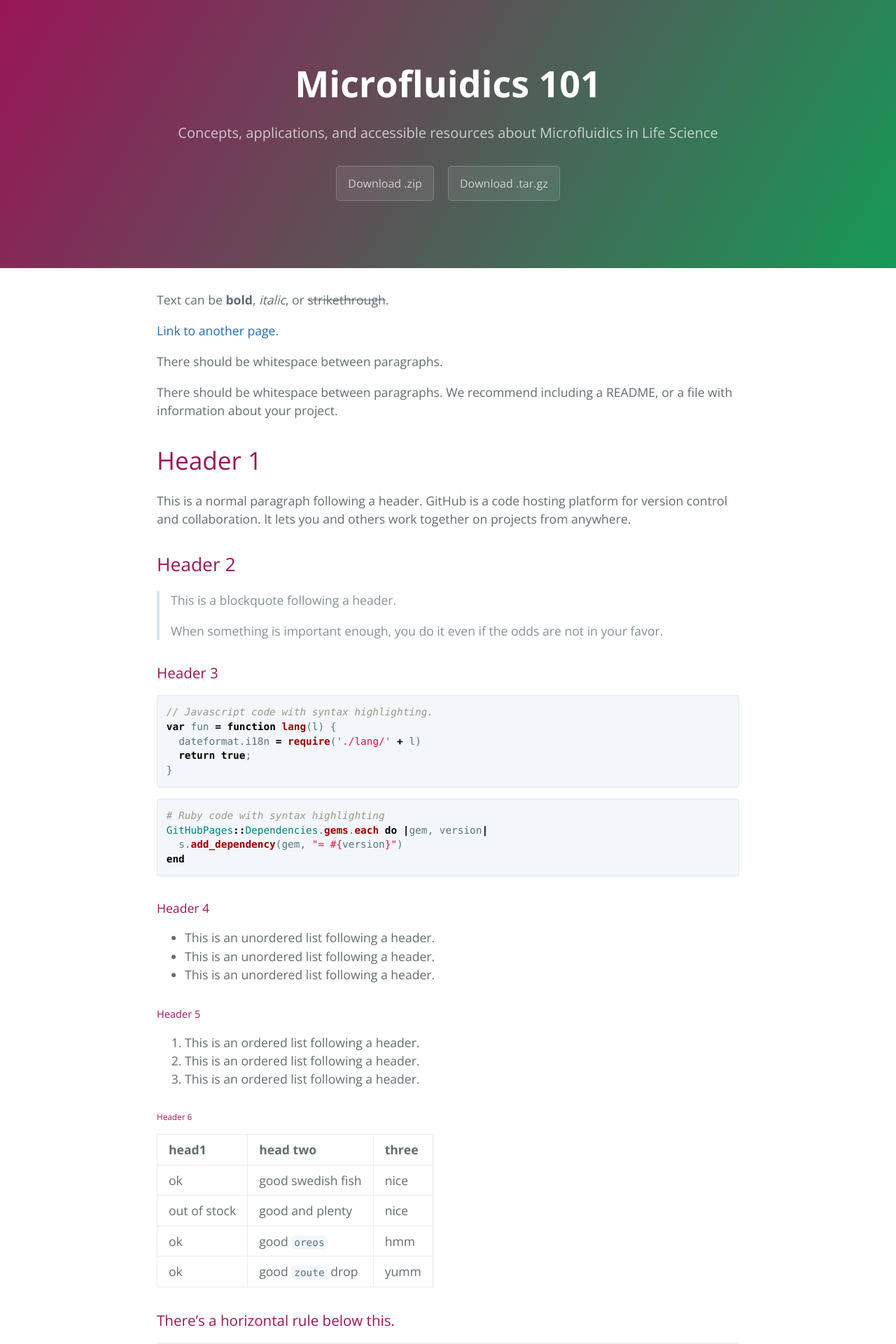
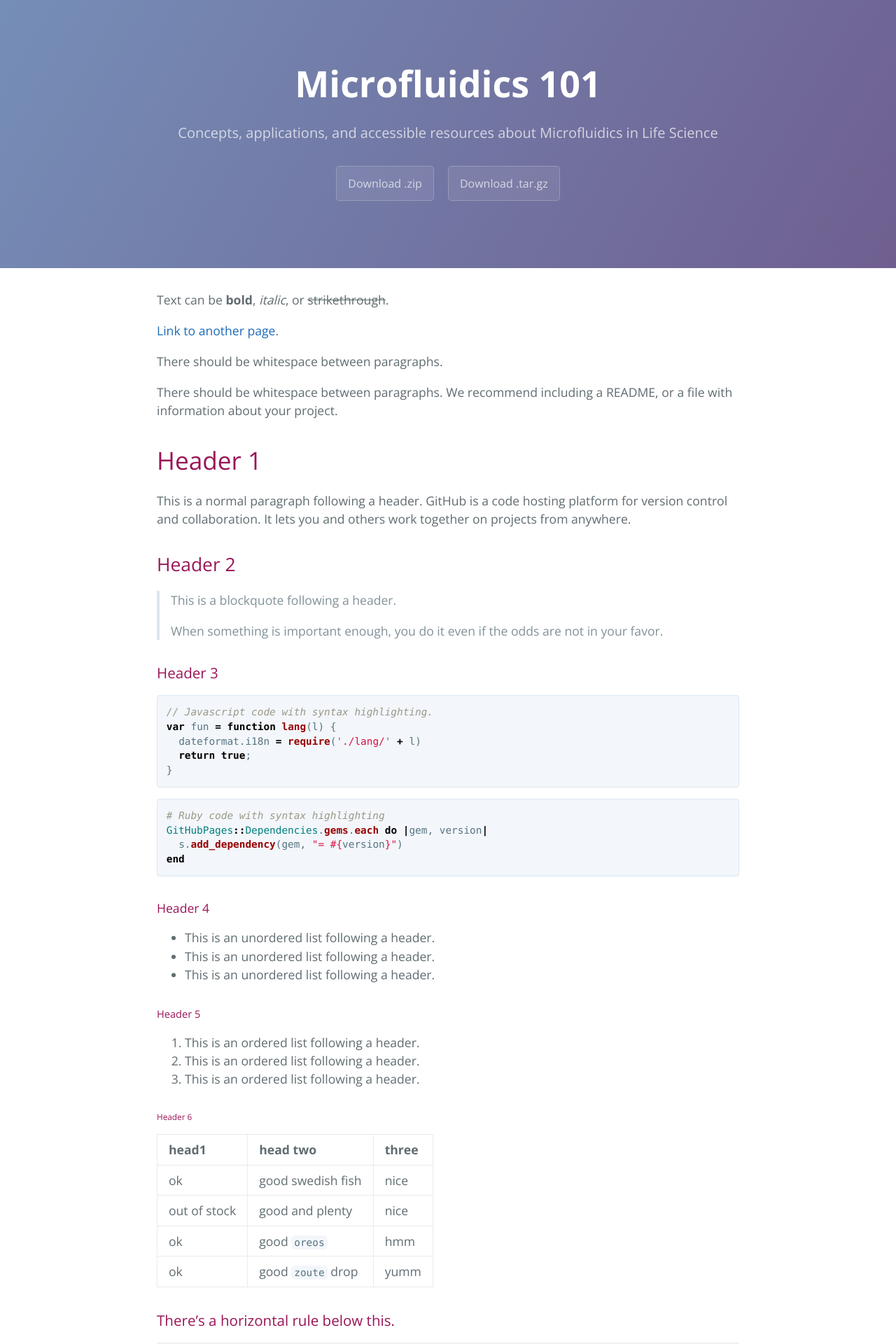
Before and after one commit to ufluidics101/ufluidics101.github.io, a Jekyll site: the page built from index.md, in a window 1280 px wide. Shown: the top 1920 px of the page at 70% size. Built offline with Jekyll 4.4.1, drawn with Linux system fonts in a browser that asks for light colours.

Commit message:
Update variables.scss

```diff
--- a/_sass/variables.scss
+++ b/_sass/variables.scss
@@ -5,11 +5,11 @@ $medium-breakpoint: 42em !default;
 // Headers
 //$header-heading-color: #fff !default;
 //$header-bg-color: #159957 !default;
-//$header-bg-color-secondary: #155799 !default;
+//$header-bg-color-secondary: #155799 !default; #991557
 
 $header-heading-color: #fff !default;
-$header-bg-color: #159957 !default; // Updated
-$header-bg-color-secondary: #991557 !default; // Updated
+$header-bg-color: #6F5F90 !default; // Updated
+$header-bg-color-secondary: #758EB7 !default; // Updated
 
 // Text
 $section-headings-color: #991557 !default; // Before: #159957
```
